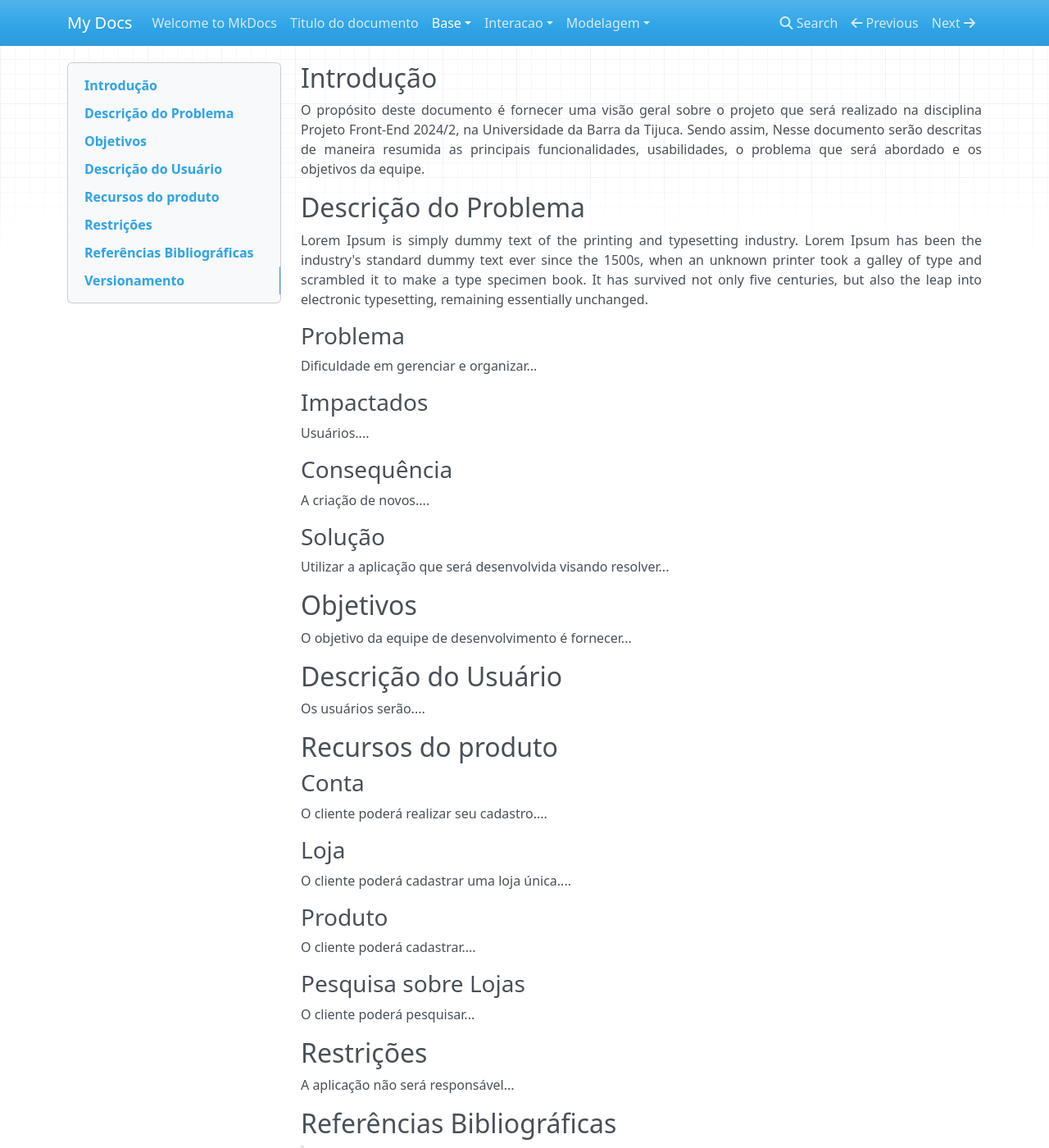
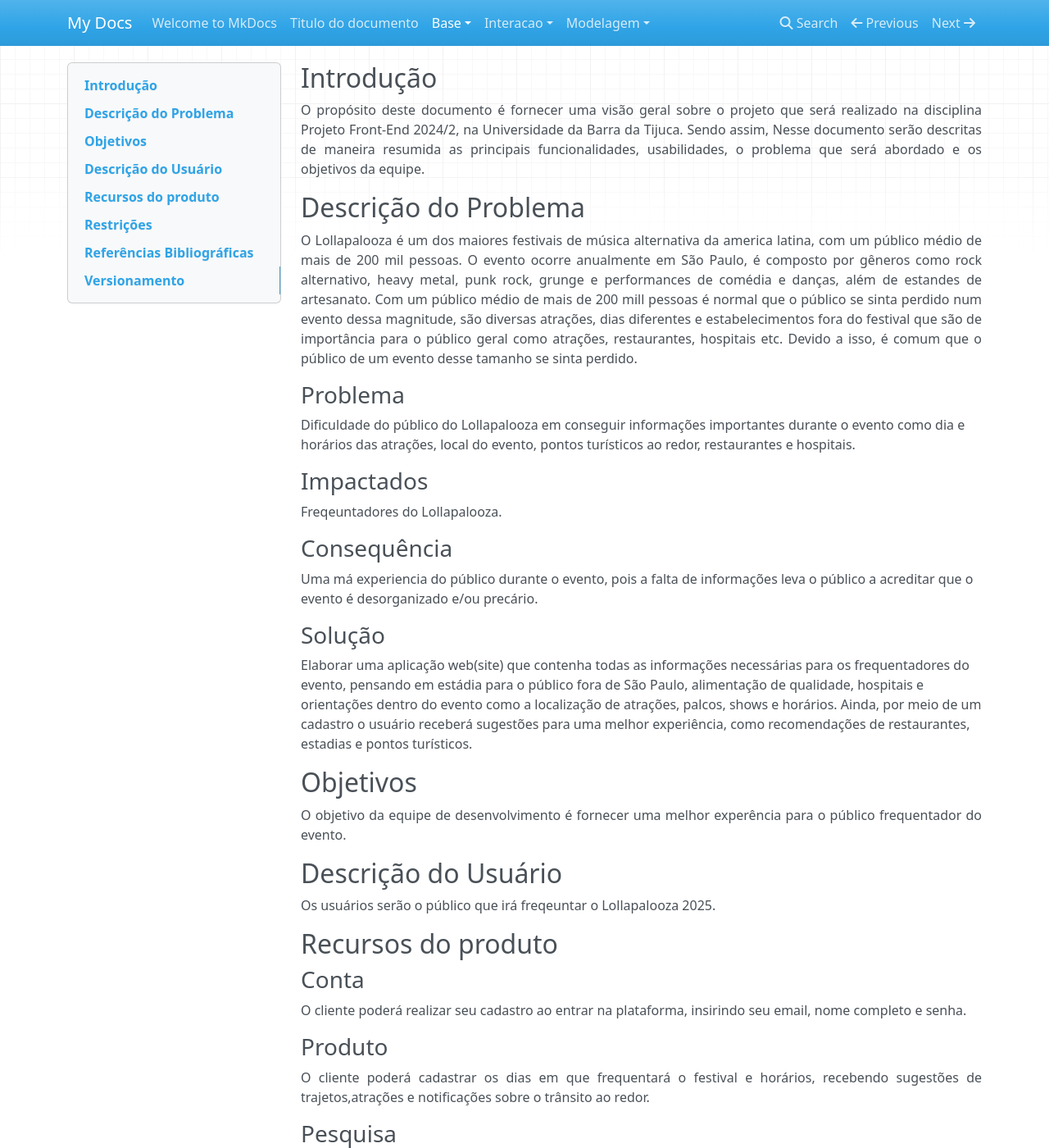
Before and after one commit to Projetos-de-Extensao/PFE_24.2_8001_II_RaveBreaking, an MkDocs documentation site: the page built from docs/base/documento_de_visao.md, in a window 1280 px wide and 1400 px high. Shown: the whole window at 82% size. Built offline with MkDocs 1.6.1, drawn with Linux system fonts in a browser that asks for light colours; nearby versions of some CDN libraries; some of the changed text lies outside the part shown.

Commit message:
Update documento_de_visao.md

```diff
--- a/docs/base/documento_de_visao.md
+++ b/docs/base/documento_de_visao.md
@@ -11,35 +11,35 @@
 ## Descrição do Problema
 
 <p align = "justify">
-Lorem Ipsum is simply dummy text of the printing and typesetting industry. Lorem Ipsum has been the industry's standard dummy text ever since the 1500s, when an unknown printer took a galley of type and scrambled it to make a type specimen book. It has survived not only five centuries, but also the leap into electronic typesetting, remaining essentially unchanged.
+O Lollapalooza é um dos maiores festivais de música alternativa da america latina, com um público médio de mais de 200 mil pessoas. O evento ocorre anualmente em São Paulo, é composto por gêneros como rock alternativo, heavy metal, punk rock, grunge e performances de comédia e danças, além de estandes de artesanato. Com um público médio de mais de 200 mill pessoas é normal que o público se sinta perdido num evento dessa magnitude, são diversas atrações, dias diferentes e estabelecimentos fora do festival que são de importância para o público geral como atrações, restaurantes, hospitais etc. Devido a isso, é comum que o público de um evento desse tamanho se sinta perdido.
 </p>
 
 ### Problema
 
-Dificuldade em gerenciar e organizar...
+Dificuldade do público do Lollapalooza em conseguir informações importantes durante o evento como dia e horários das atrações, local do evento, pontos turísticos ao redor, restaurantes e hospitais.
 
 ### Impactados
 
-Usuários....
+Freqeuntadores do Lollapalooza.
 
 ### Consequência
 
-A criação de novos....
+Uma má experiencia do público durante o evento, pois a falta de informações leva o público a acreditar que o evento é desorganizado e/ou precário.
 
 ### Solução
 
-Utilizar a aplicação que será desenvolvida visando resolver...
+Elaborar uma aplicação web(site) que contenha todas as informações necessárias para os frequentadores do evento, pensando em estádia para o público fora de São Paulo, alimentação de qualidade, hospitais e orientações dentro do evento como a localização de atrações, palcos, shows e horários. Ainda, por meio de um cadastro o usuário receberá sugestões para uma melhor experiência, como recomendações de restaurantes, estadias e pontos turísticos.
 
 ## Objetivos
 
 <p align = "justify">
-O objetivo da equipe de desenvolvimento é fornecer...
+O objetivo da equipe de desenvolvimento é fornecer uma melhor experência para o público frequentador do evento.
 </p>
 
 ## Descrição do Usuário
 
 <p align = "justify">
-Os usuários serão....
+Os usuários serão o público que irá freqeuntar o Lollapalooza 2025.
 </p>
 
 ## Recursos do produto
@@ -47,40 +47,35 @@
 ### Conta
 
 <p align = "justify">
-O cliente poderá realizar seu cadastro....
+O cliente poderá realizar seu cadastro ao entrar na plataforma, insirindo seu email, nome completo e senha.
 </p>
 
-### Loja
-
-<p align = "justify">
-O cliente poderá cadastrar uma loja única....
-</p>
 
 ### Produto
 
 <p align = "justify">
-O cliente poderá cadastrar....
+O cliente poderá cadastrar os dias em que frequentará o festival e horários, recebendo sugestões de trajetos,atrações e notificações sobre o trânsito ao redor.
 </p>
 
-### Pesquisa sobre Lojas
+### Pesquisa
 
 <p align = "justify">
-O cliente poderá pesquisar...
+O cliente poderá pesquisar sobre a localização de áreas de interesse dentro e fora do evento.
 </p>
 
 ## Restrições
 
 <p align = "justify">
-A aplicação não será responsável...
+A aplicação não será responsável por nenhuma espécie de compra, seja de ingressos para as atrações ou de alimentos. Apenas conterá as informações e sugestões para uma melhor experiência.
 </p>
 
 ## Referências Bibliográficas
 
 > Documento de visão. Disponível em https://www... Acesso em dd/MM/yyYY
 
-> Documento de visão. Disponível em  Acesso em dd/MM/yyYY
+> Documento de visão. Disponível em  Acesso em 18/09/2024
 
 ## Versionamento
 | Data | Versão | Descrição | Autor(es) |
 | -- | -- | -- | -- |
-| DD/MM/YYYY | 1.0 | Criação do documento | XXX XXXX e ZZZ ZZZZ |
+| 18/09/2024 | 1.0 | Criação do documento | Pedro Henrique Silvestre |
```
